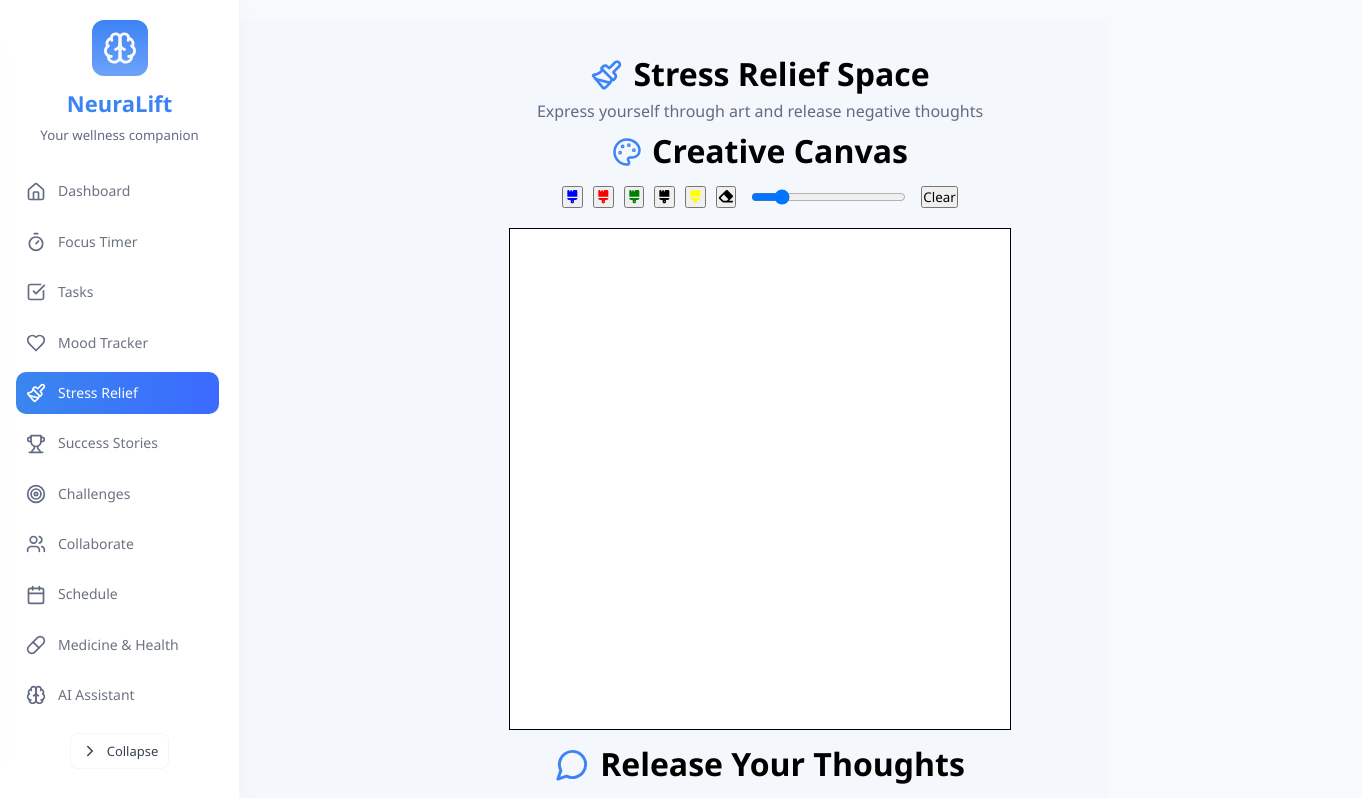
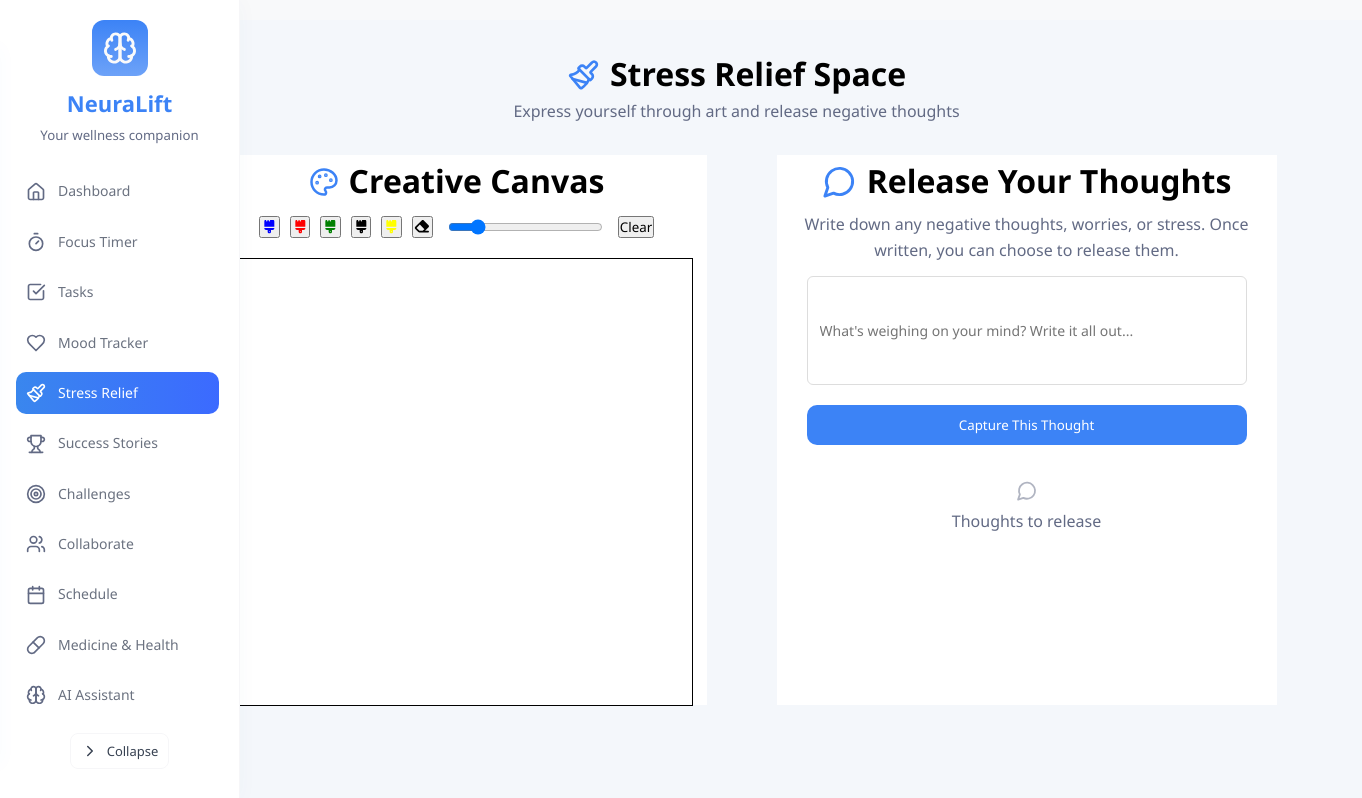
Before and after one commit to ghinashour/NeuraLift, a React (Create React App) app in the folder frontend/: page /stressRelief in a window 1280 px wide. Shown: the top 798 px of the page, 1362 px wide, since content can reach past the window. Built offline with nearby package versions, Linux system fonts and the light colour scheme.

Commit message:
Stress page updated

```diff
--- a/frontend/src/pages/StressReliefSpace/StressReliefSpace.css
+++ b/frontend/src/pages/StressReliefSpace/StressReliefSpace.css
@@ -1,37 +1,39 @@
 #stresscontainers {
   width: auto;
-  height: auto;
-  background-color: #e5e7eb80;
-  margin-bottom: 50px;
+  height: 670px;
+  background-color: #f4f7fb;
+  margin-right: 47px;
 }
 #cont2boxes {
   display: flex;
   justify-content: center;
   gap: 70px;
-  margin-top: 40px;
+  margin-top: 30px;
 }
 #boardcont {
-  margin-left: 10px;
+  margin-left: 20px;
   background-color: white;
+  width: 500px;
+  height: 550px;
 }
 #thoughtscont {
   background-color: white;
-  width: 700px;
-  height: auto;
+  width: 500px;
+  height: 550px;
   margin-right: 10px;
   display: flex;
   flex-direction: column;
   align-items: center;
 }
 #stressinput {
-  width: 640px;
+  width: 440px;
   height: 150px;
 }
 #stress-btn {
   background-color: #3c83f6;
   color: white;
-  width: 640px;
-  height: 40px;
+  width: 440px;
+  height: 60px;
   border-radius: 10px;
   border: none;
   margin-top: 20px;
--- a/frontend/src/pages/StressReliefSpace/StressReliefSpace.js
+++ b/frontend/src/pages/StressReliefSpace/StressReliefSpace.js
@@ -1,5 +1,5 @@
 import { useState } from "react";
-import "./StressReliefSpace";
+import "./StressReliefSpace.css";
 import Whiteboard from "./WhiteBoard";
 
 const StressRelief = () => {
@@ -184,7 +184,7 @@ const StressRelief = () => {
           <div
             style={{
               color: "black",
-              width: "640px",
+              width: "440px",
               height: "225px",
             }}
           >
--- a/frontend/src/pages/StressReliefSpace/WhiteBoard.js
+++ b/frontend/src/pages/StressReliefSpace/WhiteBoard.js
@@ -86,8 +86,8 @@ const Whiteboard = () => {
       </div>
       <canvas
         ref={canvasRef}
-        width={500} // Set width to 500px
-        height={500} // Set height to 500px
+        width={470} // Set width to 500px
+        height={446} // Set height to 500px
         onMouseDown={startDrawing}
         onMouseMove={draw}
         onMouseUp={stopDrawing}
```
